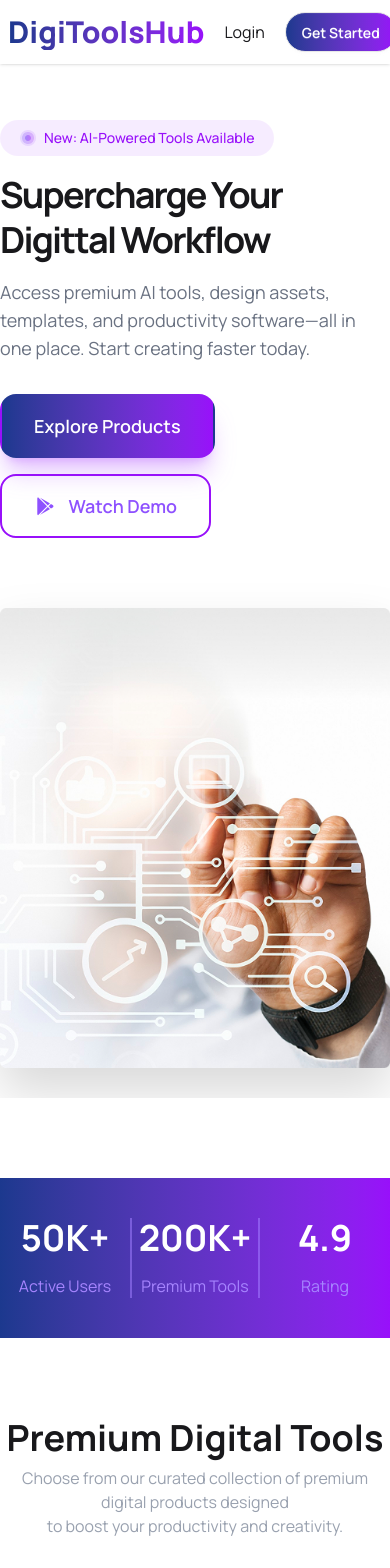
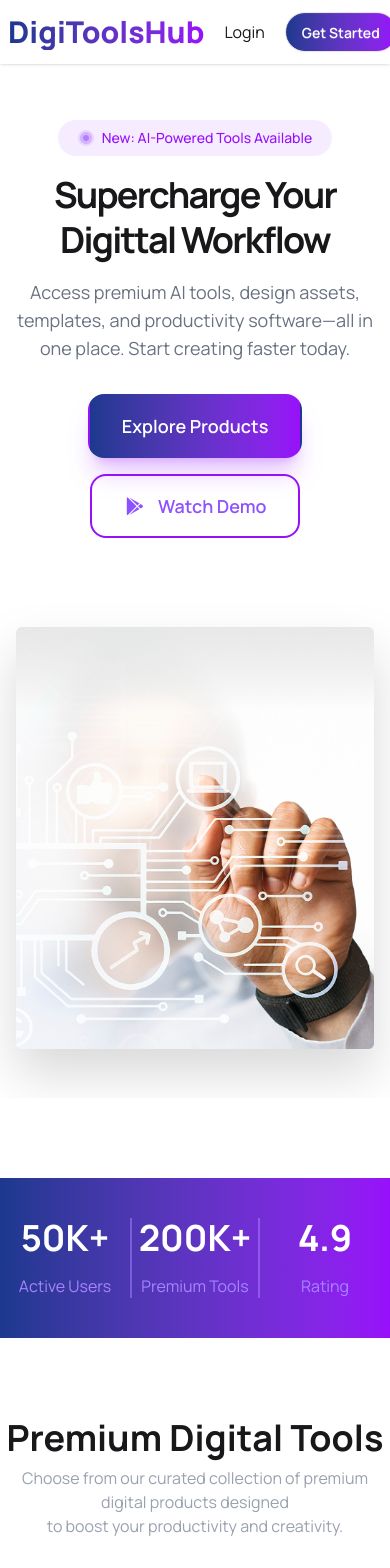
Before and after one commit to asm-ayesha/DigitToolHub, a React (Vite) app: page / in a window 390 px wide. Shown: the top 1568 px of the page. Built offline with nearby package versions, Linux system fonts and the light colour scheme.

Commit message:
style: enhance layout and spacing in Banner, DigiTools, Princing, and ToolCard components for improved UI

```diff
--- a/src/components/Banner.jsx
+++ b/src/components/Banner.jsx
@@ -11,7 +11,7 @@
         <div className="relative min-h-162.5 flex items-center overflow-hidden ">
             <div className=" mx-auto grid grid-cols-1 lg:grid-cols-2 gap-10 items-center relative z-10 mt-30">
                 {/* Left Content */}
-                <div className="space-y-4">
+                <div className="space-y-4 text-center lg:text-left">
                     <div className="inline-flex items-center gap-2 bg-purple-500/10   text-purple-600 text-sm font-medium px-5 py-2 rounded-full">
                         <img className="animate-pulse" src={newImg} alt="" />
                         <p>New: AI-Powered Tools Available</p>
@@ -30,7 +30,7 @@
                         software—all in one place. Start creating faster today.
                     </p>
 
-                    <div className="flex flex-wrap gap-4 pt-4">
+                    <div className="flex flex-wrap gap-4 pt-4 justify-center lg:justify-start">
 
                         <button onClick={()=> handleBannerBtn("explore")} className={`transition-all px-8 py-4 rounded-2xl font-semibold text-lg flex items-center gap-3 ${activeBannerBtn === "explore" ? " bg-linear-to-r from-blue-900 to-purple-600  text-white  shadow-xl shadow-purple-500/30 border-2 border-transparent": "text-violet-500 border-2 border-purple-600 " }`} >
                             Explore Products
@@ -47,7 +47,7 @@
                 </div>
 
                 {/* Right Image */}
-                <div className="relative flex justify-center lg:justify-end">
+                <div className="relative flex justify-center px-4 lg:justify-end ">
                     <div className="relative">
                         <img
                             className="relative h-130 w-auto object-contain drop-shadow-2xl rounded-3xl "
--- a/src/components/DigiTools.jsx
+++ b/src/components/DigiTools.jsx
@@ -9,10 +9,10 @@
 
 
     return (
-        <div className='max-w-7xl mx-auto mb-20 pb-20'>
+        <div className='max-w-7xl mx-auto mb-20 pb-20 px-4 md:px-6 '>
 
 
-            <div className='grid md:grid-cols-2 lg:grid-cols-3 gap-10 mt-15'>
+            <div className='grid md:grid-cols-2 lg:grid-cols-3 gap-10 mt-15 '>
                 {
                     tools.map(tool => <ToolCard key={tool.id} tool={tool} carts={carts} setCarts={setCarts}></ToolCard>)
                 }
--- a/src/components/Princing.jsx
+++ b/src/components/Princing.jsx
@@ -7,7 +7,7 @@
         setActiveCard(card)
     }
     return (
-        <div className='max-w-7xl mx-auto my-20'>
+        <div className='max-w-7xl mx-auto my-20 px-4 md:px-6'>
             <div className='text-center space-y-3 mb-5'>
                 <h2 className='text-4xl font-bold'>Simple, Transparent Pricing</h2>
                 <p className='text-gray-400'>Choose the plan that fits your needs. Upgrade or downgrade anytime.</p>
--- a/src/components/ToolCard.jsx
+++ b/src/components/ToolCard.jsx
@@ -40,7 +40,7 @@
 
     return (
 
-        <div className='shadow-lg rounded-lg border overflow-hidden border-gray-50 transition-all duration-300  hover:-translate-y-2 hover:shadow-2xl'>
+        <div className='shadow-lg rounded-lg border overflow-hidden border-gray-50 transition-all duration-300  hover:-translate-y-2 hover:shadow-2xl '>
             <div className='p-5'>
                 <div className='flex justify-end'>
                     <p className={`text-sm px-3 py-1 rounded-full ${getTagstyle(tool.tag)}`}>{tool.tag}</p>
```
